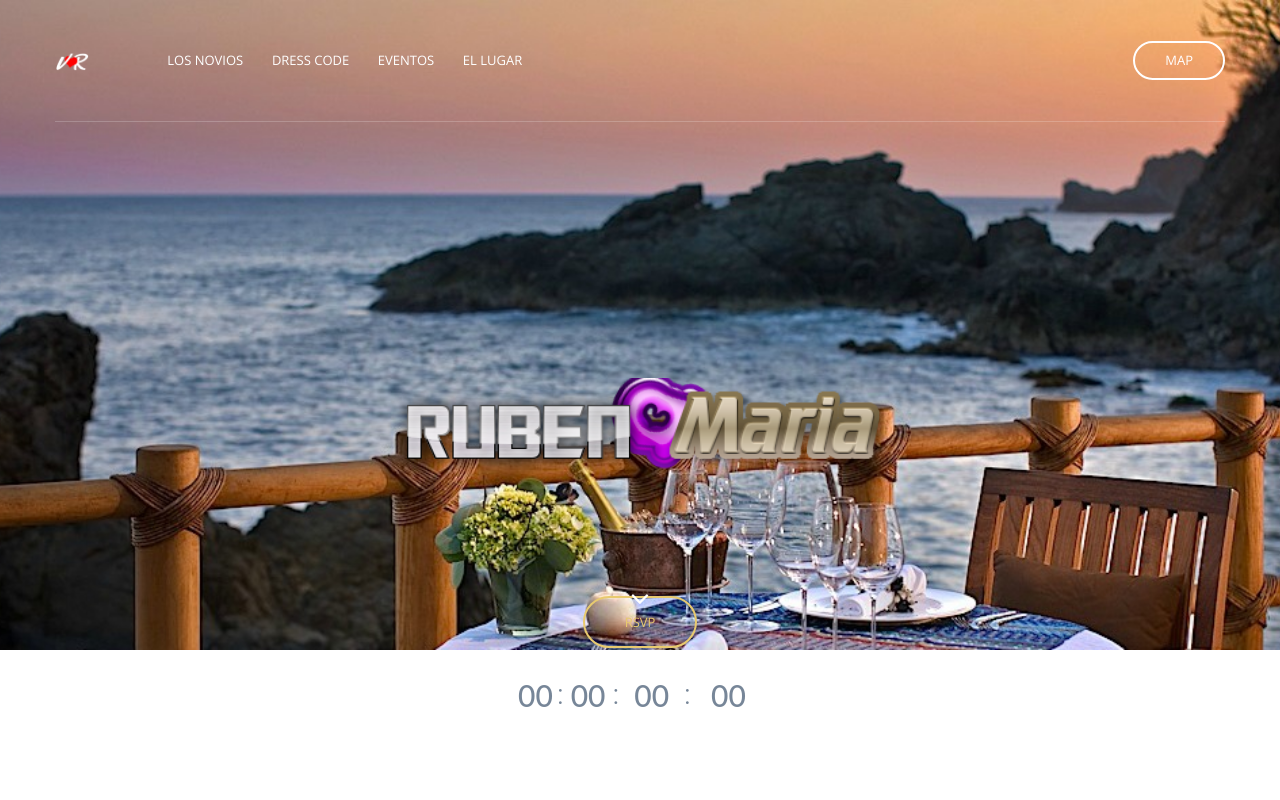
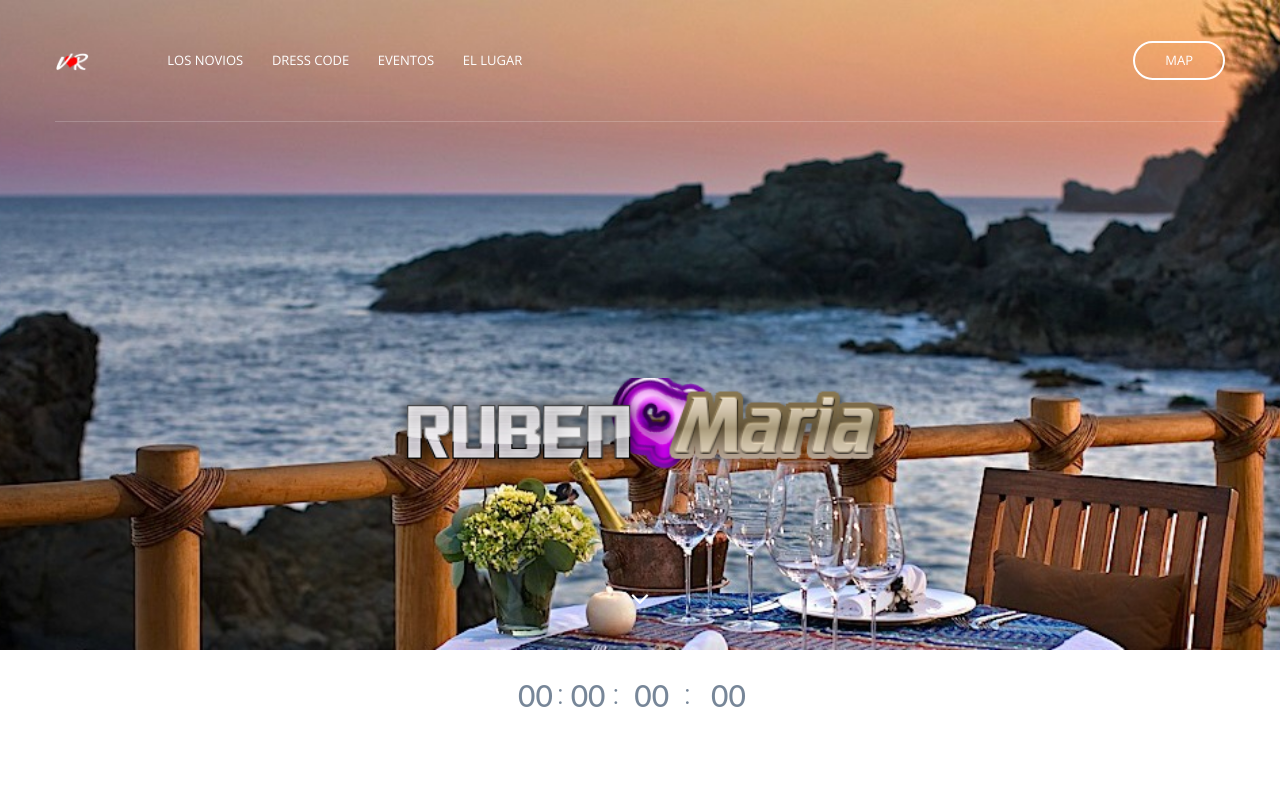
Before and after one commit to BodaMariayRuben/bienvenidos, a website: page index.html in a window 1280 px wide. Shown: the top 800 px of the page. Drawn offline with nearby package versions, Linux system fonts and the light colour scheme; a script that the page names is missing; files whose address does not match are found by name.

Commit message:
Update index.html

```diff
--- a/index.html
+++ b/index.html
@@ -117,12 +117,6 @@
                     <!--<a href="#" class="btn btn-fill btn-large btn-margin-right">Scroll Down</a> -->
                 </div>
             </div>
-        </div>
-        <div class="row">
-            <div class="col-sm-4 hidden-xs"></div>
-            <div class="col-sm-4 hidden-xs text-center"><a href="#rsvp"
-                                                           class="btn btn-accent btn-large rsvp-btn">RSVP</a></div>
-            <div class="col-sm-4 hidden-xs"></div>
         </div>
     </div>
     <div class="down-arrow floating-arrow"><a href="#invitation"><i class="fa fa-angle-down"></i></a></div>
```
